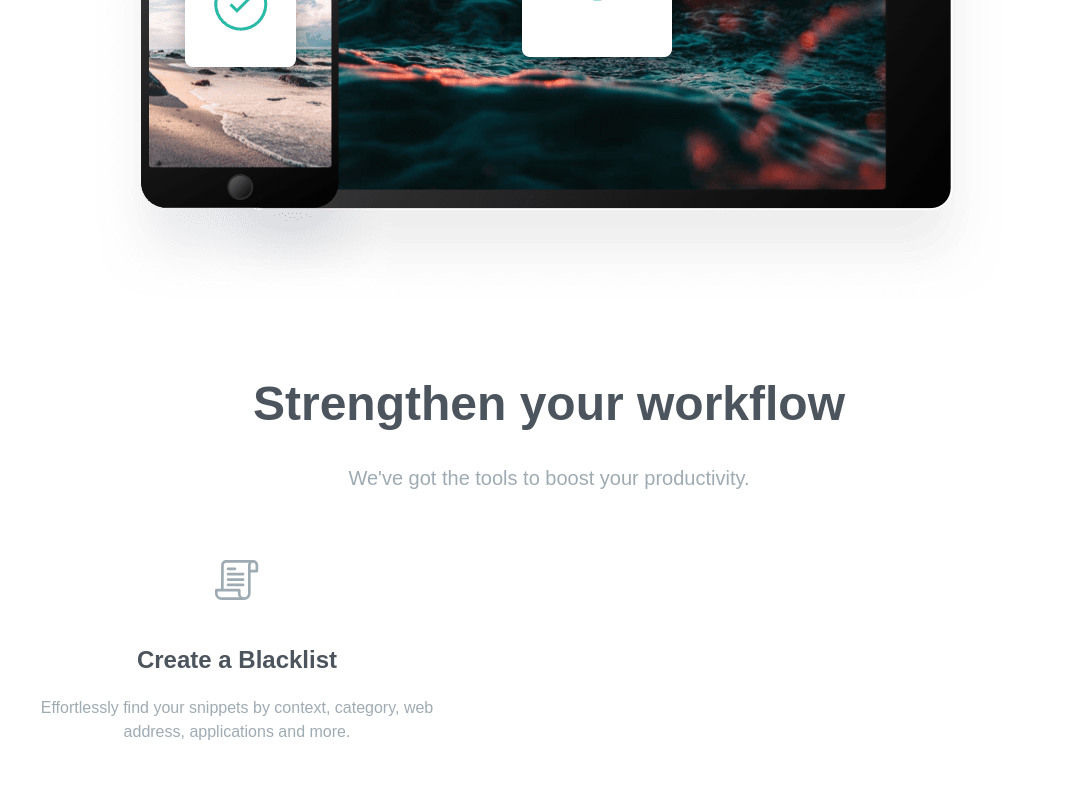
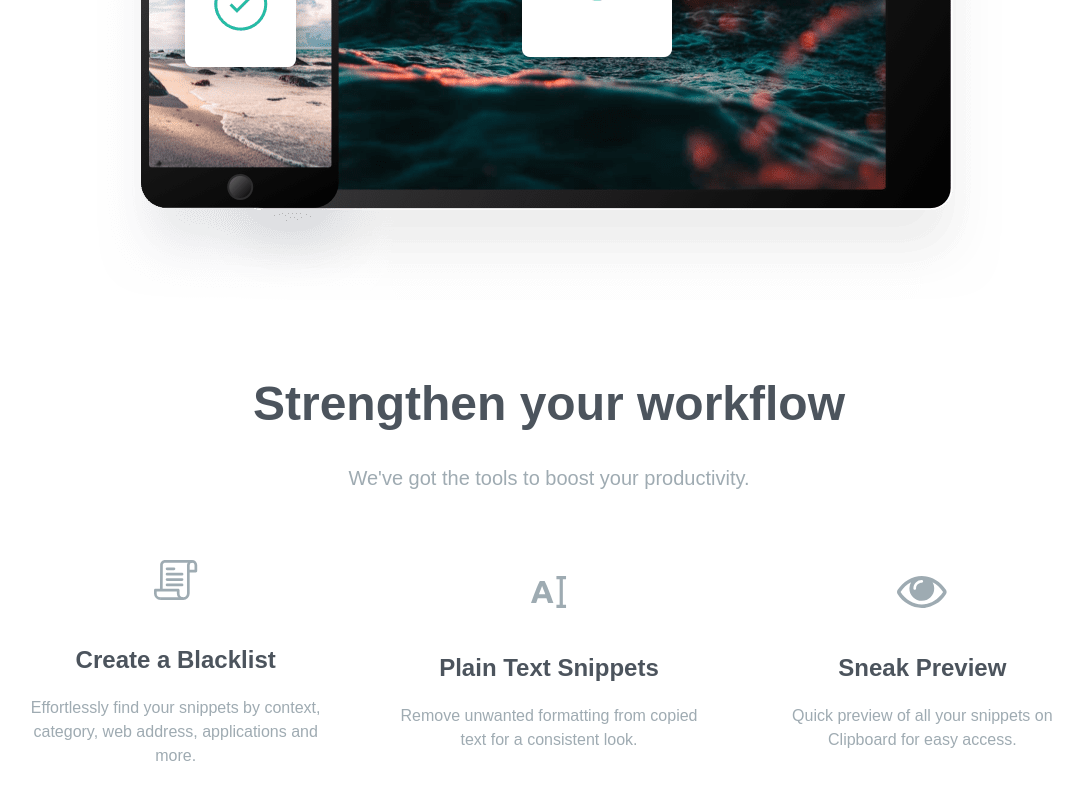
Before and after one commit to eddyK15501/clipboard-tailwind, a website: page index.html in a window 1280 px wide. Shown: the part 2324-3124 px from the top of the page, without its empty margins (91-1174 px from the left). Drawn offline with Linux system fonts and the light colour scheme; a web font is replaced by a local one.

Commit message:
additional-features items 2 & 3 complete; footer start

```diff
--- a/index.html
+++ b/index.html
@@ -119,6 +119,24 @@
               applications and more.
             </p>
           </div>
+          <div class="flex flex-col items-center space-y-5">
+            <img src="images/icon-text.svg" alt="text-icon" class="mb-6" />
+            <h5>Plain Text Snippets</h5>
+            <p class="max-w-md text-grayishBlue">
+              Remove unwanted formatting from copied text for a consistent look.
+            </p>
+          </div>
+          <div class="flex flex-col items-center space-y-5">
+            <img
+              src="images/icon-preview.svg"
+              alt="preview-icon"
+              class="mb-6"
+            />
+            <h5>Sneak Preview</h5>
+            <p class="max-w-md text-grayishBlue">
+              Quick preview of all your snippets on Clipboard for easy access.
+            </p>
+          </div>
         </div>
       </div>
     </section>
```
